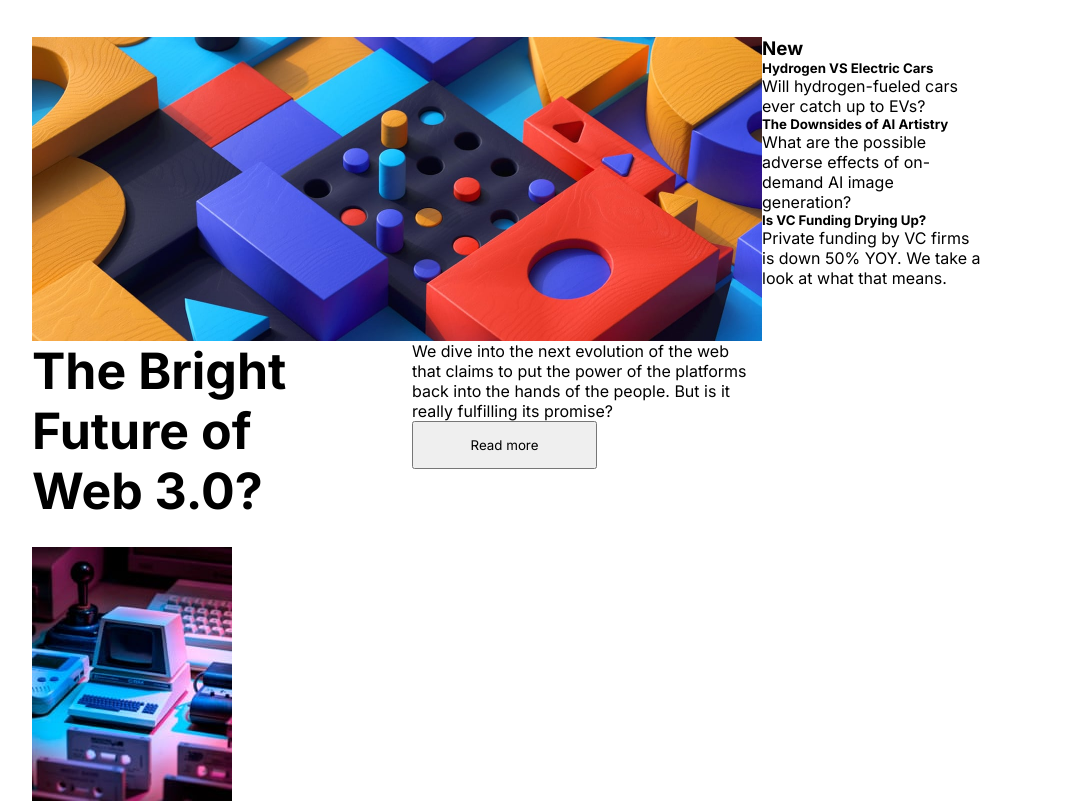
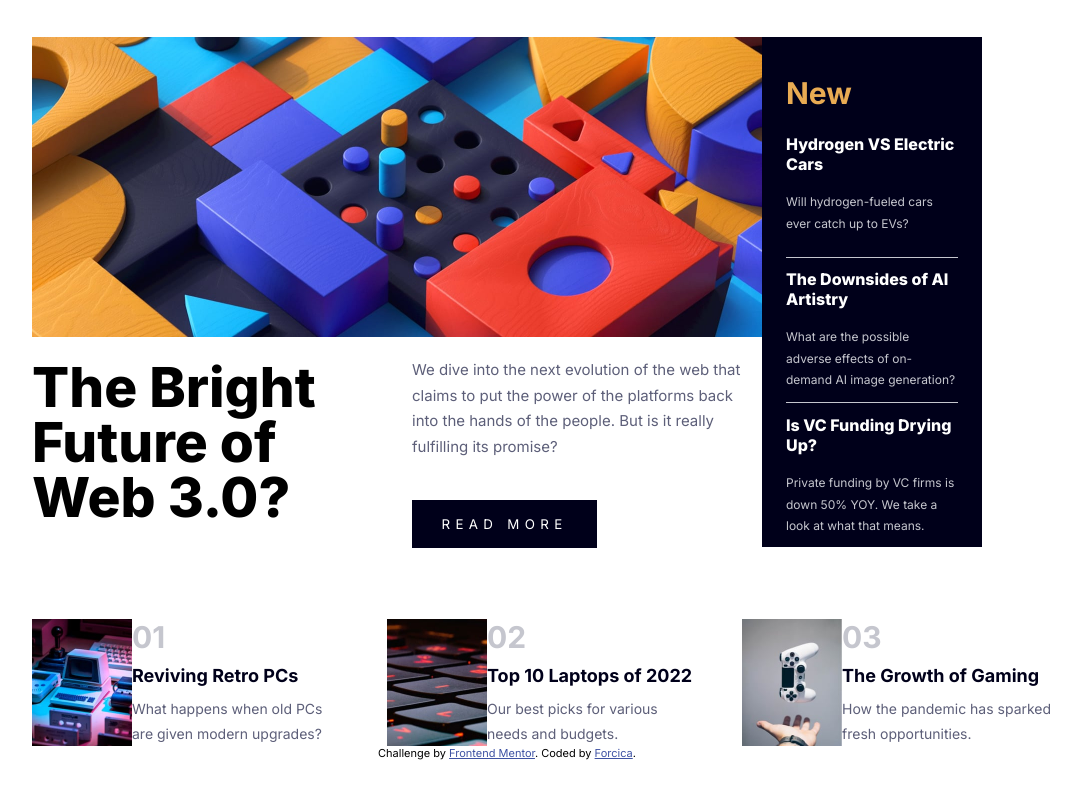
Before and after one commit to Forcica/news-homepage-main, a plain HTML site: page index.html in a window 1280 px wide. Shown: the part 83-885 px from the top of the page, without its empty margins (133-1214 px from the left). After the commit the page ends 843 px from the top, so only its background shows below. Drawn offline with Linux system fonts and the light colour scheme.

Commit message:
[ADD] Desktop finished

```diff
--- a/index.html
+++ b/index.html
@@ -45,13 +45,12 @@
       </div>
     </div>
     <div class="containerRight">
-      <div class="middleRightDiv">
       <h3>New</h3>
       <article class="middleRightArticle">
         <h5>Hydrogen VS Electric Cars</h5>
         <p>Will hydrogen-fueled cars ever catch up to EVs?</p>
       </article>
-        <article class="middleRightArticle">
+      <article class="middleRightArticle" id="middleRightArticleCenter">
         <h5>The Downsides of AI Artistry</h5>
         <p>What are the possible adverse effects of on-demand AI image generation?</p>
       </article>
@@ -59,7 +58,6 @@
         <h5>Is VC Funding Drying Up?</h5>
         <p>Private funding by VC firms is down 50% YOY. We take a look at what that means.</p>
       </article>
-      </div>
     </div>
   </section>
   <section class="secondContainer">
@@ -69,7 +67,7 @@
         <div class="contentBottomDiv">
           <h3>01</h3>
           <h5>Reviving Retro PCs</h5>
-          <p>What happens when old PCs are given modern upgrades?</p>
+          <p>What happens when old PCs<br> are given modern upgrades?</p>
         </div>
       </article>
       <article class="bottomArticle">
@@ -77,7 +75,7 @@
         <div class="contentBottomDiv">
           <h3>02</h3>
           <h5>Top 10 Laptops of 2022</h5>
-          <p>Our best picks for various needs and budgets.</p>
+          <p>Our best picks for various<br> needs and budgets.</p>
         </div>
       </article>
       <article class="bottomArticle">
@@ -85,22 +83,14 @@
         <div class="contentBottomDiv">
           <h3>03</h3>
           <h5>The Growth of Gaming</h5>
-          <p>How the pandemic has sparked fresh opportunities.</p>
+          <p>How the pandemic has sparked<br> fresh opportunities.</p>
         </div>
       </article>
     </div>
   </section>
-
-
-
-
-
-
-
-
   <div class="attribution">
     Challenge by <a href="https://www.frontendmentor.io?ref=challenge" target="_blank">Frontend Mentor</a>.
-    Coded by <a href="#">Your Name Here</a>.
+    Coded by <a href="https://github.com/Forcica">Forcica</a>.
   </div>
 </body>
 </html>
--- a/style.css
+++ b/style.css
@@ -33,6 +33,7 @@ body {
 .firstContainer {
     width: 100%;
     display: flex;
+    height: 510px;
 }
 
 .containerLeft {
@@ -42,20 +43,29 @@ body {
     height: 510px;
 }
 
+.topLeftDiv {
+    height: 300px;
+}
+
 .topLeftDiv img {
     width: 730px;
-    height: 100%;
+    height: 300px;
 }
 
 .middleLeftDiv {
     display: flex;
     flex-direction: row;
+    height: 211px;
 }
 
 .middleLeftDiv h2 {
-    font-size: 50px;
+    font-size: 55px;
     text-align: left;
     width: 288px;
+    font-weight: 800;
+    line-height: 1;
+    margin-top: auto;
+    margin-bottom: auto;
 }
 
 .contentMiddleLeftDiv {
@@ -63,13 +73,123 @@ body {
     flex-direction: column;
     width: 350px;
     margin-left: auto;
-    height: 100%;
+    height: 211px;
 }
 
 .contentMiddleLeftDiv p {
+    margin-top: auto;
+    margin-bottom: auto;
+    font-size: 15px;
+    color: hsl(236, 13%, 42%);
+    line-height: 1.7;
 }
 
 .contentMiddleLeftDiv button {
     width: 185px;
     height: 48px;
+    margin-top: auto;
+    color: #ffffff;
+    background-color: hsl(240, 100%, 5%);
+    border: none;
+    text-transform: uppercase;
+    letter-spacing: 0.4em;
+    cursor: pointer;
 }
+
+.containerRight {
+    background-color: hsl(240, 100%, 5%);
+    color: #ffffff;
+    padding: 0 24px;
+    margin-left: auto;
+    width: 350px;
+    height: 510px;
+}
+
+.containerRight h3 {
+    margin-top: 38px;
+    color: hsl(35, 77%, 62%);
+    font-size: 30px;
+}
+
+.middleRightArticle {
+    height: 146px;
+    width: 100%;
+    display: flex;
+    justify-content: center;
+    flex-direction: column;
+}
+
+#middleRightArticleCenter {
+    border: solid 1px hsl(233, 8%, 79%);
+    border-left: none;
+    border-right: none;
+}
+
+.middleRightArticle h5 {
+    font-size: 16px;
+    font-weight: 800;
+    cursor: pointer;
+    margin-bottom: 17px;
+}
+
+.middleRightArticle:hover {
+    color: hsl(35, 77%, 62%);
+    transition: .5s;
+}
+
+.middleRightArticle p {
+    line-height: 1.8;
+    cursor: pointer;
+    font-weight: 500;
+    font-size: 12px;
+    color: hsl(233, 8%, 79%);
+}
+
+.bottomDiv {
+    display: flex;
+    flex-direction: row;
+    margin-top: 72px;
+    justify-content: space-between;
+}
+
+.bottomArticle {
+    display: flex;
+    flex-direction: row;
+    width: 380px;
+}
+
+.bottomArticle img {
+    width: 100px;
+    height: 127px;
+}
+
+.contentBottomDiv {
+    width: 255px;
+    margin-left: auto;
+}
+
+.contentBottomDiv h3 {
+    font-size: 30px;
+    color: hsl(233, 8%, 79%);
+    cursor: pointer;
+}
+
+.contentBottomDiv h5 {
+    margin-top: 10px;
+    margin-bottom: 10px;
+    font-size: 18px;
+    color: hsl(240, 100%, 5%);
+    cursor: pointer;
+}
+
+.contentBottomDiv p {
+    font-size: 14px;
+    color: hsl(236, 13%, 42%);
+    line-height: 1.8;
+    cursor: pointer;
+}
+
+.contentBottomDiv:hover  h5{
+    color: hsl(5, 85%, 63%);
+    transition: .5s;
+}
```
Lines whose indentation alone changed are shown as unchanged.
